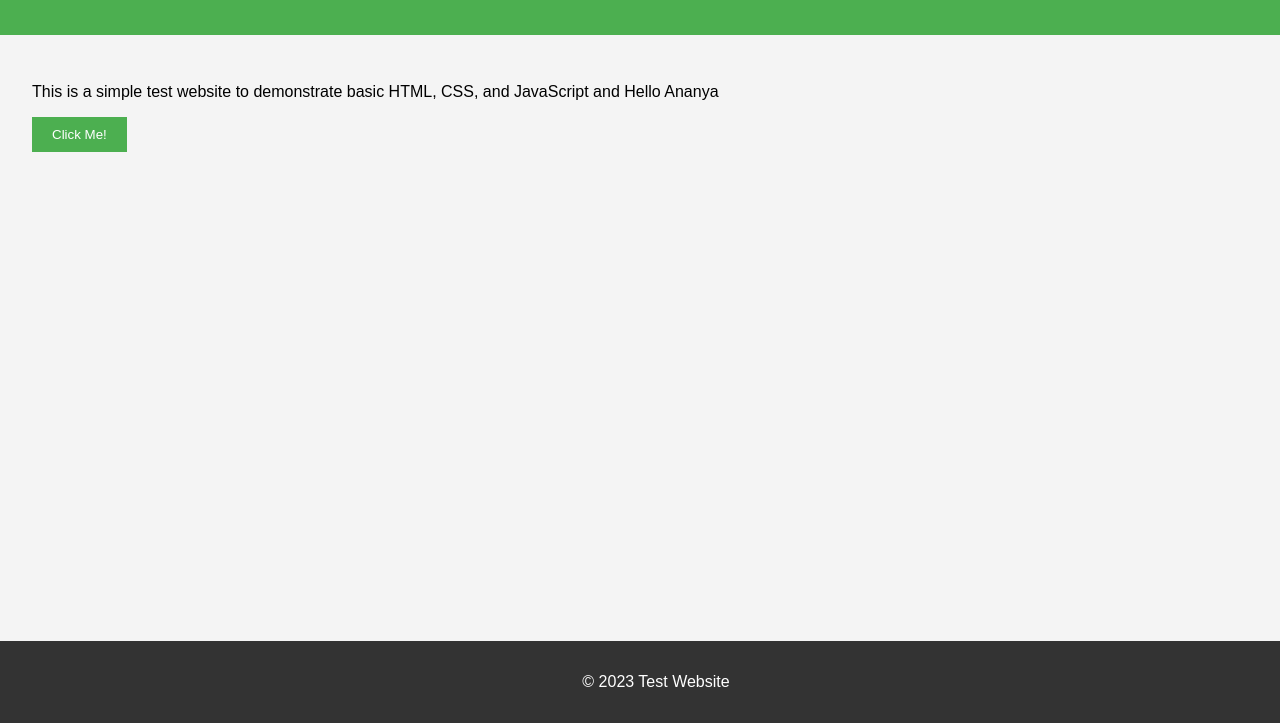
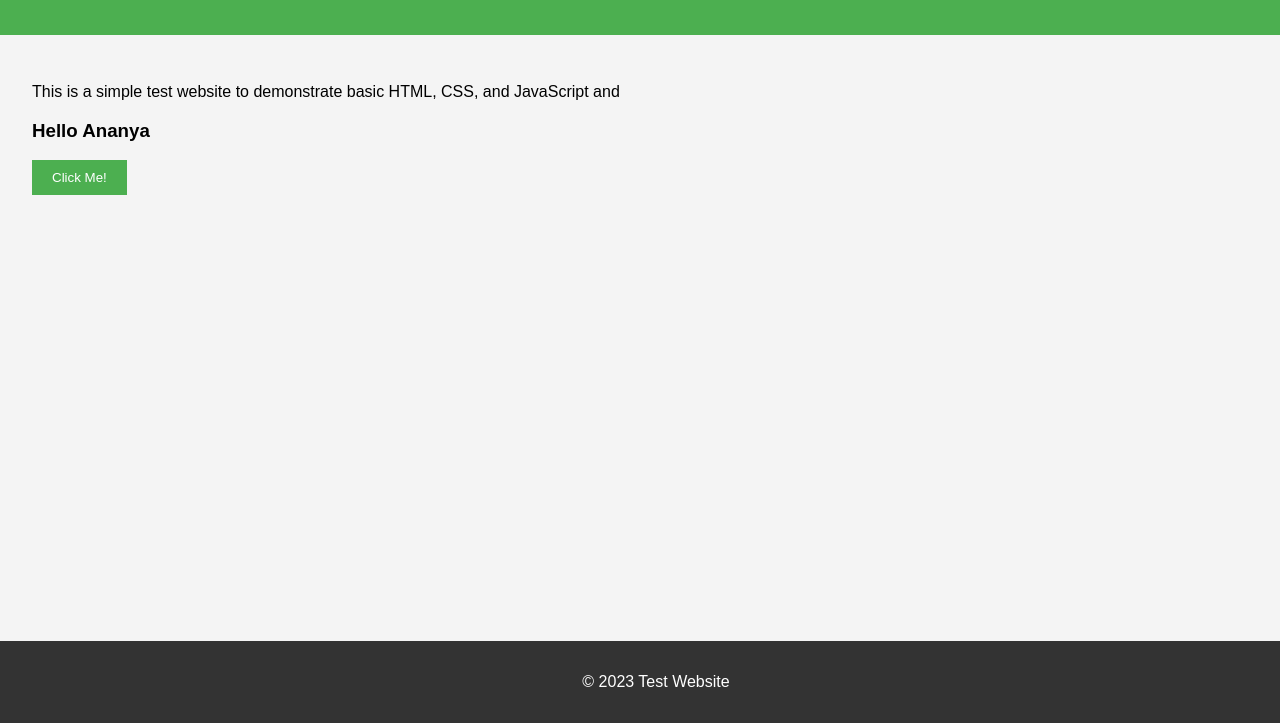
Before and after one commit to hilbertshouse/test-website, a plain HTML site: page index.html in a window 1280 px wide. Shown: the part 77-800 px from the top of the page. Drawn offline with Linux system fonts and the light colour scheme.

Commit message:
Update index.html

```diff
--- a/index.html
+++ b/index.html
@@ -11,7 +11,8 @@
         <h1>Welcome to My Test Website</h1>
     </header>
     <main>
-        <p>This is a simple test website to demonstrate basic HTML, CSS, and JavaScript and Hello Ananya </p>
+        <p>This is a simple test website to demonstrate basic HTML, CSS, and JavaScript and </p>
+        <h3>Hello Ananya </h3>
         <button id="testButton">Click Me!</button>
     </main>
     <footer>
```
